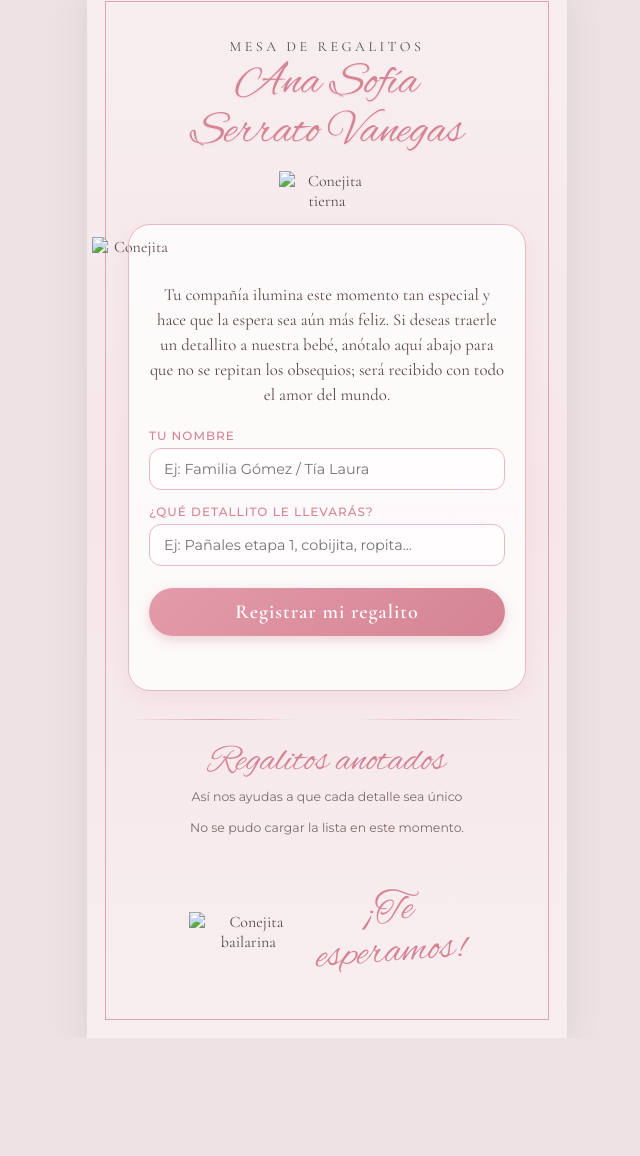
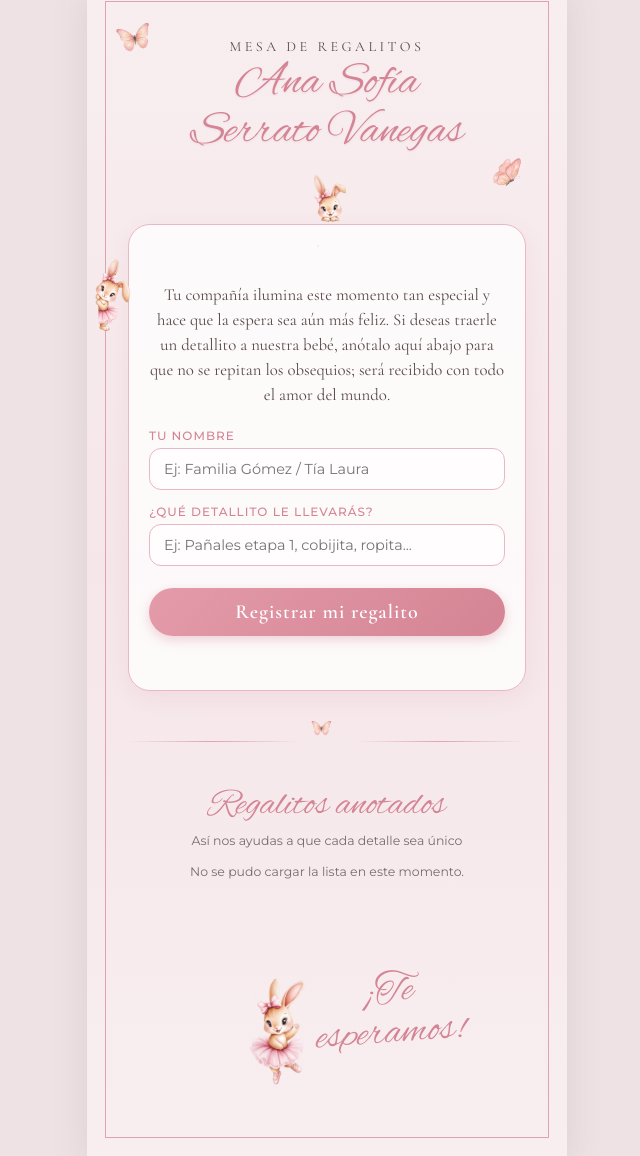
Before and after one commit to invitaciondigita/baby-shower-ana-sofia, a plain HTML site: page index.html in a window 1280 px wide. Shown: the part 17-1173 px from the top of the page, without its empty margins (313-953 px from the left). Before the commit the page ends 1055 px from the top, so only its background shows below. Drawn offline with nearby package versions, Linux system fonts and the light colour scheme; no server answers.

Commit message:
Replace images with new background images

```diff
--- a/index.html
+++ b/index.html
@@ -311,15 +311,15 @@
 
   <main class="tarjeta-web">
     <div class="marco-exterior">
-      <img src="mariposa-abierta.png" alt="" class="mariposa-top-izq">
-      <img src="mariposa-lado.png" alt="" class="mariposa-top-der">
-      <img src="coneja-asomada.png" alt="Conejita" class="coneja-lateral">
+      <img src="BackgroundEraser_20261119_110434001.png" alt="" class="mariposa-top-izq">
+      <img src="BackgroundEraser_20261119_063849598.png" alt="" class="mariposa-top-der">
+      <img src="BackgroundEraser_20261119_103618487.png" alt="Conejita" class="coneja-lateral">
 
       <p class="subtitulo-top">Mesa de Regalitos</p>
       <h1 class="nombre-bebe">Ana Sofía<br>Serrato Vanegas</h1>
 
       <section class="bloque-formulario">
-        <img src="coneja-arriba.png" alt="Conejita tierna" class="coneja-encabezado-caja">
+        <img src="BackgroundEraser_20261119_105052115.png" alt="Conejita tierna" class="coneja-encabezado-caja">
 
         <p class="mensaje-intro">
           Tu compañía ilumina este momento tan especial y hace que la espera sea aún más feliz. Si deseas traerle un detallito a nuestra bebé, anótalo aquí abajo para que no se repitan los obsequios; será recibido con todo el amor del mundo.
@@ -343,7 +343,7 @@
 
       <div class="separador">
         <span></span>
-        <img src="mariposa-abierta.png" alt="">
+        <img src="BackgroundEraser_20261119_110434001.png" alt="">
         <span></span>
       </div>
 
@@ -355,7 +355,7 @@
       </div>
 
       <footer class="cierre-final">
-        <img src="coneja-saludando.png" alt="Conejita bailarina" class="coneja-footer">
+        <img src="BackgroundEraser_20261119_103802096.png" alt="Conejita bailarina" class="coneja-footer">
         <div class="texto-esperamos">¡Te<br>esperamos!</div>
       </footer>
     </div>
```
